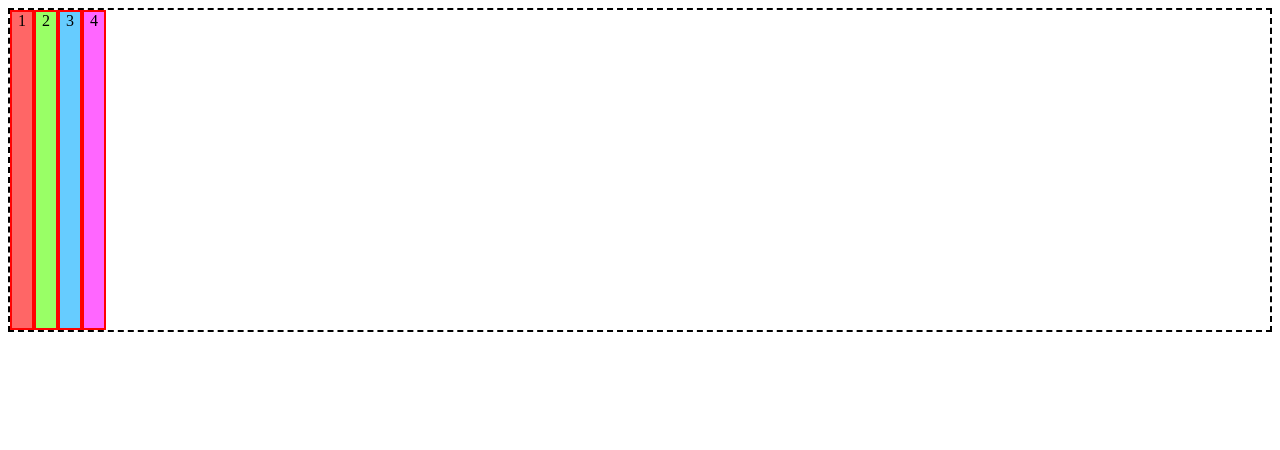
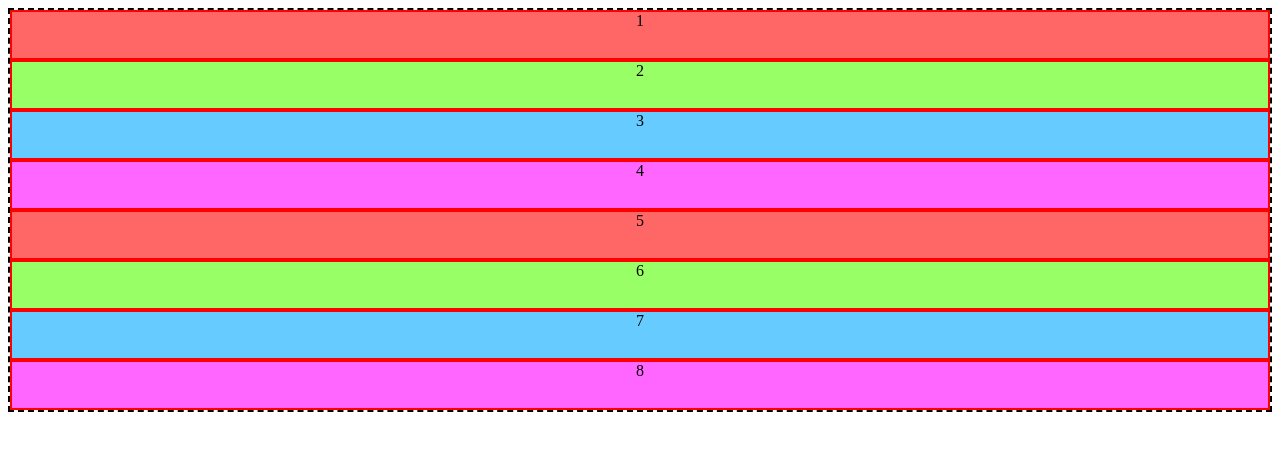
Before and after one commit to angellsim/FullStackJourney, a plain HTML site: page exercises/ex007/index.html in a window 1280 px wide. Drawn offline with Linux system fonts and the light colour scheme.

Commit message:
Ex007 done

```diff
--- a/exercises/ex007/index.html
+++ b/exercises/ex007/index.html
@@ -11,7 +11,6 @@
     }
 
     #item {
-      width: 20px;
       --hue: 0;
       border: 2px solid red;
       background-color: hsl(var(--hue), 100%, 70%);
@@ -21,10 +20,14 @@
 </head>
 <body>
   <div id="container">
-    <div id="item" style="--hue:0">1</div>
+    <div id="item" style="--hue:0;">1</div>
     <div id="item" style="--hue:100">2</div>
     <div id="item" style="--hue:200">3</div>
     <div id="item" style="--hue:300">4</div>
+    <div id="item" style="--hue:0;">5</div>
+    <div id="item" style="--hue:100">6</div>
+    <div id="item" style="--hue:200">7</div>
+    <div id="item" style="--hue:300">8</div>
   </div>
 </body>
 </html>
--- a/exercises/ex007/style.css
+++ b/exercises/ex007/style.css
@@ -1,4 +1,21 @@
 #container {
+  height: 50vh;
   display: flex;
-  height: 40vh;
+  flex-direction: column;
+  /* justify-content: center; */
+  align-items: stretch;
+  /* align-content: space-evenly; */
+  /* gap: 2rem; */
+  /* flex-wrap: wrap; */
 }
+
+#item {
+  flex-grow: 1;
+  /* flex-basis: 600px; */
+  /* flex-shrink: 2; */
+}
+
+#item:nth-child(6) {
+  /* flex-grow: 3; */
+  /* flex-shrink: 1; */
+}
```
